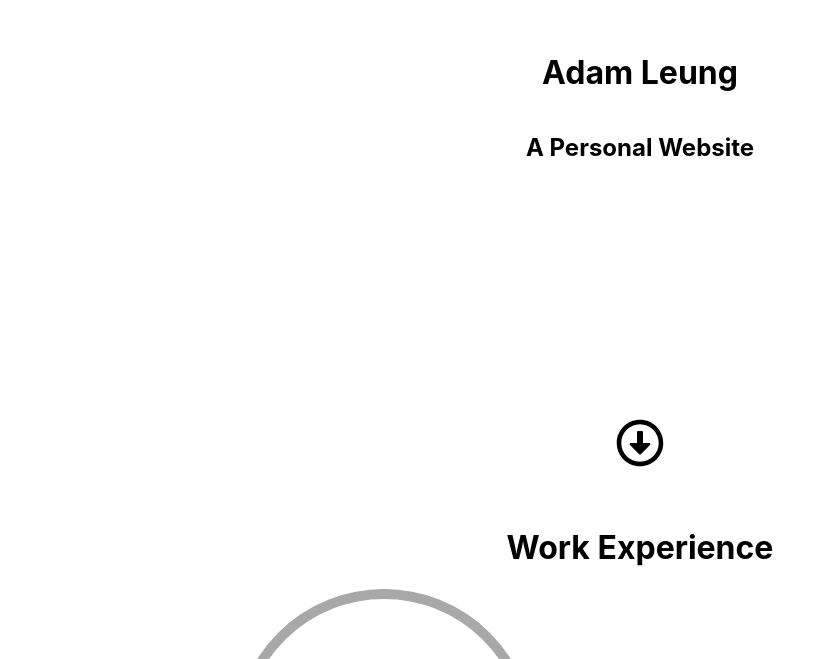
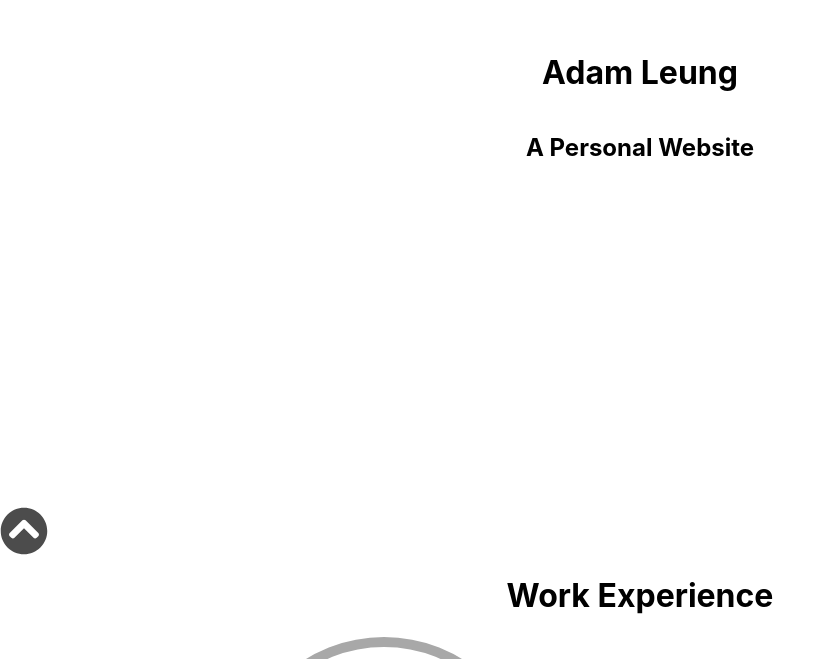
Before and after one commit to aleung27/Personal-Website, a React (Create React App) app: page / in a window 1280 px wide. Shown: the part 293-952 px from the top of the page, without its empty margins (0-836 px from the left). Built offline with nearby package versions, Linux system fonts and the light colour scheme.

Commit message:
Added scroll up arrow

```diff
--- a/src/App.js
+++ b/src/App.js
@@ -4,7 +4,7 @@ import EduTriangle from "./components/EduTriangle";
 import SkillSquare from "./components/SkillSquare";
 import FadeSection from "./components/FadeSection";
 import { FontAwesomeIcon } from "@fortawesome/react-fontawesome";
-import { faArrowAltCircleDown } from "@fortawesome/free-regular-svg-icons";
+import { faChevronCircleUp } from "@fortawesome/free-solid-svg-icons";
 import * as vars from "./vars";
 import "./App.scss";
 
@@ -13,6 +13,14 @@ const App = () => {
 
   const changeDimmed = () => {
     setDimmed((dimmed) => !dimmed);
+  };
+
+  const scrollUp = () => {
+    window.scrollTo({
+      left: 0,
+      top: 0,
+      behavior: "smooth",
+    });
   };
 
   // const scrollDown = () => {
@@ -34,16 +42,17 @@ const App = () => {
         <h1>Adam Leung</h1>
         <h2>A Personal Website</h2>
       </div>
-      <FadeSection visible="false">
+      <FadeSection visible={false} classes="fade-section-arrow">
         <FontAwesomeIcon
-          className="down-arrow"
-          icon={faArrowAltCircleDown}
+          icon={faChevronCircleUp}
           size="3x"
+          className="scroll-arrow"
+          onClick={() => scrollUp()}
         />
       </FadeSection>
       <div className="work">
         <h1>Work Experience</h1>
-        <FadeSection visible="false">
+        <FadeSection visible={false}>
           <WorkCircle
             data={vars.lora}
             pos="left"
@@ -51,7 +60,7 @@ const App = () => {
             isDisabled={dimmed}
           />
         </FadeSection>
-        <FadeSection visible="false">
+        <FadeSection visible={false}>
           <WorkCircle
             data={vars.dux}
             pos="right"
@@ -59,7 +68,7 @@ const App = () => {
             isDisabled={dimmed}
           />
         </FadeSection>
-        <FadeSection visible="false">
+        <FadeSection visible={false}>
           <WorkCircle
             data={vars.news}
             pos="left"
@@ -67,7 +76,7 @@ const App = () => {
             isDisabled={dimmed}
           />
         </FadeSection>
-        <FadeSection visible="false">
+        <FadeSection visible={false}>
           <WorkCircle
             data={vars.reject}
             pos="right"
--- a/src/App.scss
+++ b/src/App.scss
@@ -1,6 +1,4 @@
 .App {
-  text-align: center;
-
   &.dimmed {
     transition-duration: 0.3s;
     background-color: #948d8d;
@@ -8,6 +6,10 @@
 
   .lang {
     clear: both;
+  }
+
+  .work {
+    text-align: center;
   }
 
   .title-page {
@@ -19,11 +21,20 @@
     align-items: center;
   }
 
-  .down-arrow {
-    position: absolute;
-    bottom: 5vh;
-    left: 50%;
-    margin-left: -24px;
+  .fade-section-arrow {
+    position: -webkit-sticky;
+    position: sticky;
+    top: 92vh;
+    left: 5px;
+    z-index: 2;
 
   }
+
+  .scroll-arrow {
+    opacity: 0.7;
+
+    &:hover {
+      cursor: pointer;
+    }
+  }
 }
--- a/src/components/FadeSection.js
+++ b/src/components/FadeSection.js
@@ -8,7 +8,9 @@ const FadeSection = (props) => {
   useEffect(() => {
     const observer = new IntersectionObserver((entries) => {
       entries.forEach((e) => {
-        setVisible(e.isIntersecting);
+        if (e.isIntersecting) {
+          setVisible(true);
+        }
       });
     });
 
@@ -21,7 +23,9 @@ const FadeSection = (props) => {
 
   return (
     <div
-      className={`fade-in-section ${visible ? "is-visible" : ""}`}
+      className={`fade-section ${
+        visible ? `visible ${props.classes ? props.classes : ""}` : ""
+      } `}
       ref={domRef}
     >
       {props.children}
--- a/src/scss/FadeSection.scss
+++ b/src/scss/FadeSection.scss
@@ -1,12 +1,12 @@
-.fade-in-section {
+.fade-section {
     opacity: 0;
     transform: translateY(10vh);
     visibility: hidden;
-    transition: opacity 0.6s ease-out, transform 1.2s ease-out;
-    will-change: opacity;
+    transition: opacity 1s ease-out, transform 1s ease-out;
+    will-change: opacity, visibility;
 }
 
-.fade-in-section.is-visible {
+.fade-section.visible {
     opacity: 1;
     transform: none;
     visibility: visible;
```
